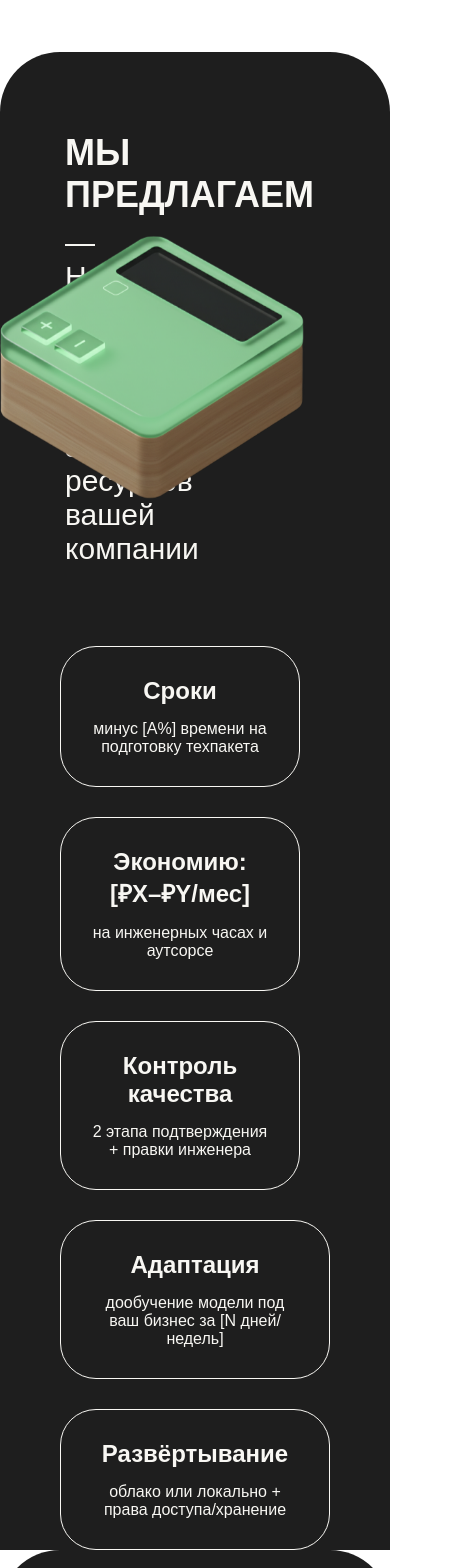
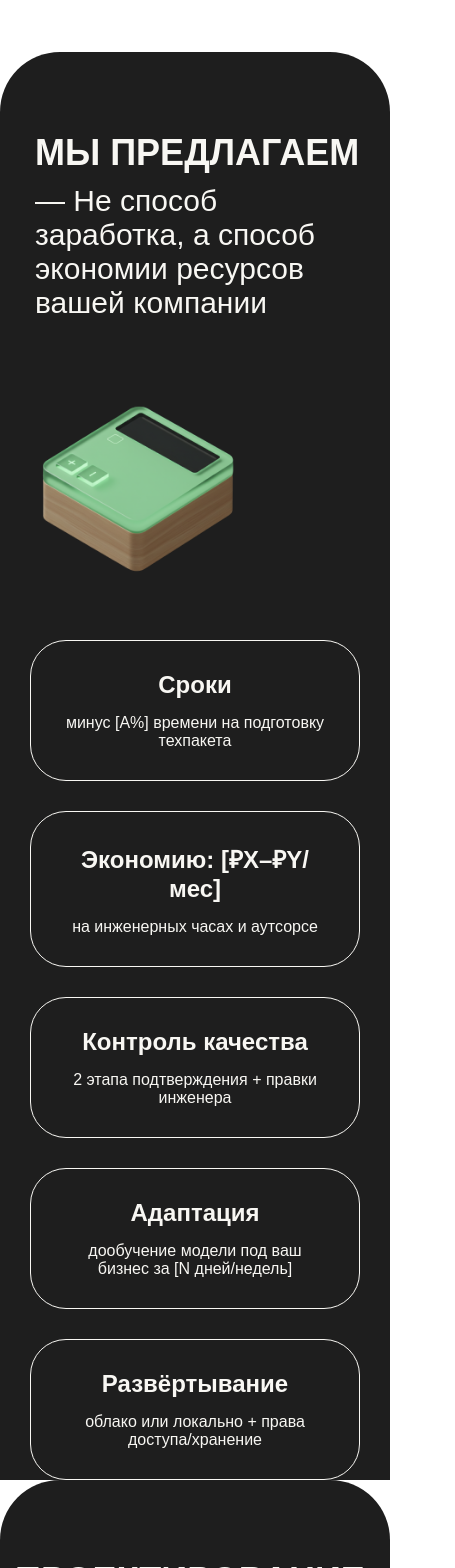
Before and after one commit to keeendaaa/sobirai_landing, a React (Vite) app: page / in a window 390 px wide. Shown: the part 1840-3408 px from the top of the page, 455 px wide, since content can reach past the window. Built offline with nearby package versions, Linux system fonts and the light colour scheme; a web font is replaced by a local one.

Commit message:
psevdoadaptive

```diff
--- a/src/index.css
+++ b/src/index.css
@@ -1249,6 +1249,45 @@ img {
         text-align: center;
     }
 
+    .what-we-offer .container {
+        padding-left: 30px;
+        padding-right: 30px;
+    }
+
+    .what-we-offer-header {
+        position: static;
+        display: flex;
+        flex-direction: column;
+        align-items: flex-start;
+        gap: 20px;
+    }
+
+    .what-we-offer-title-wrapper {
+        padding-right: 0;
+    }
+
+    .what-we-offer-icon {
+        position: static;
+        width: 220px;
+        height: auto;
+        margin-left: 0;
+    }
+
+    .offers-grid {
+        grid-template-columns: repeat(2, 1fr);
+    }
+
+    .offer-card,
+    .offer-card.wide {
+        grid-column: span 1;
+    }
+
+    .problem-card {
+        max-width: 100%;
+        align-self: stretch;
+        text-align: left;
+    }
+
     .footer-logo .logo-text-large {
         font-size: 120px;
     }
@@ -1318,6 +1357,24 @@ img {
 
     .adaptation-quote {
         font-size: 24px;
+    }
+
+    .offers-grid {
+        grid-template-columns: 1fr;
+    }
+
+    .offer-card,
+    .offer-card.wide {
+        grid-column: span 1;
+    }
+
+    .package-grid {
+        grid-template-columns: 1fr;
+    }
+
+    .footer-text {
+        align-items: flex-start;
+        white-space: normal;
     }
 
     .footer-text h2 {
@@ -1392,6 +1449,14 @@ img {
     .partner-card {
         min-width: 200px;
     }
+
+    .contact-form-card {
+        padding: 24px 20px;
+    }
+
+    .contact-form-textarea {
+        height: 140px;
+    }
 }
 
 /* Smooth Scrolling */
```
